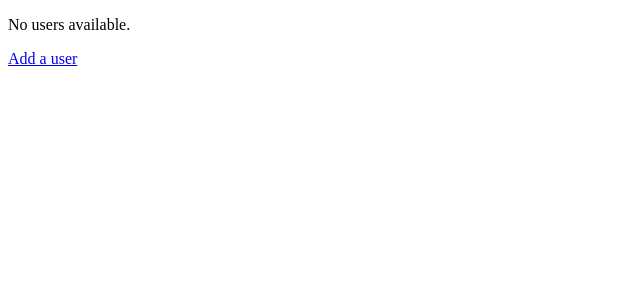
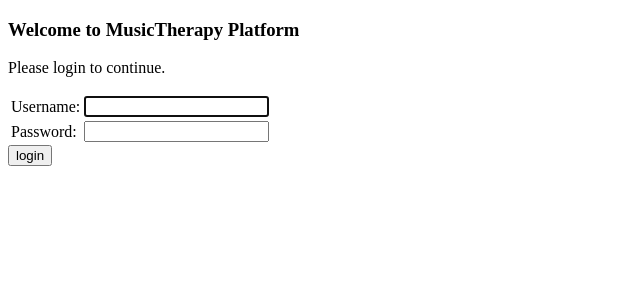
Before and after one commit to jordanbangia/music-therapy, a Django app: page /musictherapy/ in a window 1280 px wide. Shown: the top 300 px of the page, without its empty margins (0-640 px from the left). Run offline with Django 3.2, Linux system fonts and the light colour scheme; some libraries are stand-ins or nearby versions.

Commit message:
Added login and logout capabilties

```diff
--- a/hellodjango/static/dummy.txt
+++ /dev/null
@@ -1 +0,0 @@
-dummy
--- a/musictherapy/templates/musictherapy/detail.html
+++ b/musictherapy/templates/musictherapy/detail.html
@@ -61,6 +61,7 @@
                 <li><a data-toggle="tab" href="#cognitiveskills">Cognitive and Memory Skills</a></li>
                 <li><a data-toggle="tab" href="#socialskills">Social Skills</a></li>
                 <li><a data-toggle="tab" href="#musicskills">Music Skills</a></li>
+                <li><a class="btn" href="/musictherapy/logout">Logout</a></li>
             </ul>
 
             <div class="tab-content forms-wrapper">
--- a/musictherapy/templates/musictherapy/index.html
+++ b/musictherapy/templates/musictherapy/index.html
@@ -10,39 +10,9 @@
 </head>
 
 <body>
-{% if user_info_list %}
-<table id="userTable" class="tablesorter">
-    <thead>
-    <tr>
-        <th>Name</th>
-        <th>Location</th>
-        <th></th>
-    </tr>
-    </thead>
-    <tbody>
-    {% for user in user_info_list %}
-    <tr>
-        <td><a href="{% url 'musictherapy:user_detail' user.id %}"> {{user.name}}</a></td>
-        <td>{{user.location}}</td>
-        <td><a href="{% url 'musictherapy:delete_user' user.id %}">Delete</a></td>
-    </tr>
-    {% endfor %}
-    </tbody>
-</table>
-{% else %}
-<p> No users available. </p>
-{% endif %}
+<h3>Welcome to MusicTherapy Platform</h3>
 
-<a class="btn btn-info pull-right" href="new/">Add a user</a>
-
-
-<script type="text/javascript">
-			$(document).ready(function()
-			{
-				$("#myTable").tablesorter();
-			});
-
-</script>
+{% include "musictherapy/login.html" with summary=summary.motor type="Motor" pre="motor"%}
 
 </body>
 
--- /dev/null
+++ b/musictherapy/templates/musictherapy/login.html
@@ -0,0 +1,28 @@
+{% block content %}
+{% if form.errors %}
+<p>Your username and password didn't match.  Please try again.</p>
+{% endif %}
+
+<p>Please login to continue.</p>
+
+<form method="post" action="/musictherapy/login/">
+{% csrf_token %}
+<table>
+<tr>
+    <td>{{ form.username.label_tag }}</td>
+    <td>{{ form.username }}</td>
+</tr>
+<tr>
+    <td>{{ form.password.label_tag }}</td>
+    <td>{{ form.password }}</td>
+</tr>
+</table>
+
+<input type="submit" value="login" />
+<input type="hidden" name="next" value="{{ next }}" />
+</form>
+
+{# Assumes you setup the password_reset view in your URLconf #}
+<!--<p><a href="">Lost password?</a></p>-->
+
+{% endblock %}
--- a/musictherapy/urls.py
+++ b/musictherapy/urls.py
@@ -1,8 +1,11 @@
 from django.conf.urls import url
-from . import views
+
+from musictherapy import views
+import django.contrib.auth.views as auth
 
 urlpatterns = [
     url(r'^$', views.index, name='index'),
+    url(r'^patients/$', views.patients, name='list'),
     url(r'^(?P<user_id>[0-9]+)/$', views.user_detail, name='user_detail'),
     url(r'^(?P<user_id>[0-9]+)/submit_userinfo/$', views.save_basic_info, name='save_userinfo'),
     url(r'^(?P<user_id>[0-9]+)/submit_musicpref/$', views.save_music_pref, name='save_musicpref'),
@@ -34,5 +37,5 @@ urlpatterns = [
     url(r'^(?P<user_id>[0-9]+)/submit_goals/$', views.save_user_goals, name="save_goals"),
     url(r'^new/$', views.create_user, name='create_user'),
     url(r'^new/submit_userinfo/$', views.save_new_basic, name='new_userinfo'),
-
-]
+    url(r'^login/$', auth.login, {'template_name': 'musictherapy/index.html'}),
+    url(r'^logout/$', auth.logout, {'next_page': '/musictherapy'})]
--- a/musictherapy/views.py
+++ b/musictherapy/views.py
@@ -1,13 +1,15 @@
 from collections import namedtuple
 
+import django.contrib.auth.views as auth
+from django.contrib.auth.forms import AuthenticationForm
 import pygal
 from annoying.functions import get_object_or_None
+from django.contrib.auth.decorators import login_required
 from django.http import HttpResponse
 from django.shortcuts import render, get_object_or_404, redirect
 
-from .forms import *
-from .models import *
-from .goals import Goals
+from musictherapy.forms import *
+from musictherapy.models import *
 
 
 SkillsData = namedtuple('SkillsData', ['chart', 'fields', 'assessments', 'assess_form', 'update_form', 'has_goals', 'goals_data'])
@@ -15,13 +17,29 @@ SummaryData = namedtuple('SummaryData', ['com', 'pss', 'motor', 'cog', 'social',
 
 
 def index(request):
+    if request.user.is_authenticated():
+        return redirect('/musictherapy/patients')
+    else:
+        return render(request, 'musictherapy/index.html', {
+            'form': AuthenticationForm(request=request),
+            'next': '/musictherapy/patients'
+        })
+
+
+def login(request):
+    return auth.login(request)
+
+
+@login_required(login_url='/musictherapy/login')
+def patients(request):
     user_info_list = UserInfo.objects.all()
     context = {
         'user_info_list': user_info_list,
     }
-    return render(request, 'musictherapy/index.html', context)
+    return render(request, 'musictherapy/patients.html', context)
 
 
+@login_required(login_url='/musictherapy/login')
 def user_detail(request, user_id):
     user = get_object_or_404(UserInfo, pk=user_id)
     user_form = UserInfoForm(instance=user)
@@ -106,6 +124,7 @@ def user_detail(request, user_id):
     })
 
 
+@login_required(login_url='/musictherapy/login')
 def save_basic_info(request, user_id):
     user = get_object_or_404(UserInfo, pk=user_id)
     if request.method == 'POST':
@@ -115,6 +134,7 @@ def save_basic_info(request, user_id):
             return redirect('/musictherapy/' + user_id)
 
 
+@login_required(login_url='/musictherapy/login')
 def save_music_pref(request, user_id):
     musicpref = get_object_or_None(MusicalPreference, pk=user_id)
     if request.method == 'POST':
@@ -128,66 +148,79 @@ def save_music_pref(request, user_id):
             return redirect('/musictherapy/' + user_id)
 
 
+@login_required(login_url='/musictherapy/login')
 def save_com_assess(request, user_id):
     if request.method == 'POST':
         return save_assess_form(CommunicationAssessmentForm(request.POST), user_id)
 
 
+@login_required(login_url='/musictherapy/login')
 def save_com_goals(request, user_id):
     if request.method == 'POST':
         return save_skills_form(CommunicationSkillsForm(request.POST), user_id)
 
 
+@login_required(login_url='/musictherapy/login')
 def save_pss_assess(request, user_id):
     if request.method == 'POST':
         return save_assess_form(PsychoSocialSkillsAssessmentForm(request.POST), user_id)
 
 
+@login_required(login_url='/musictherapy/login')
 def save_pss_goals(request, user_id):
     if request.method == 'POST':
         return save_skills_form(PsychoSocialSkillsForm(request.POST), user_id)
 
 
+@login_required(login_url='/musictherapy/login')
 def save_motor_assess(request, user_id):
     if request.method == 'POST':
         return save_assess_form(MotorSkillsAssessmentForm(request.POST), user_id)
 
 
+@login_required(login_url='/musictherapy/login')
 def save_motor_goals(request, user_id):
     if request.method == 'POST':
         return save_skills_form(MotorSkillsForm(request.POST), user_id)
 
 
+@login_required(login_url='/musictherapy/login')
 def save_cog_assess(request, user_id):
     if request.method == 'POST':
         return save_assess_form(CognitiveSkillsAssessmentForm(request.POST), user_id)
 
 
+@login_required(login_url='/musictherapy/login')
 def save_cog_goals(request, user_id):
     if request.method == 'POST':
         return save_skills_form(CognitiveSkillsForm(request.POST), user_id)
 
 
+@login_required(login_url='/musictherapy/login')
 def save_social_assess(request, user_id):
     if request.method == 'POST':
         return save_assess_form(SocialSkillsAssessmentForm(request.POST), user_id)
 
 
+@login_required(login_url='/musictherapy/login')
 def save_social_goals(request, user_id):
     if request.method == 'POST':
         return save_skills_form(SocialSkillsForm(request.POST), user_id)
 
 
+@login_required(login_url='/musictherapy/login')
 def save_music_goals(request, user_id):
     if request.method == 'POST':
         return save_skills_form(MusicSkillsForm(request.POST), user_id)
 
 
+@login_required(login_url='/musictherapy/login')
 def save_music_assess(request, user_id):
     if request.method == 'POST':
         return save_assess_form(MusicSkillsAssessmentForm(request.POST), user_id)
 
 
+@login_required(login_url='/musictherapy/login')
 def save_skills_form(form, user_id):
     if form.is_valid():
         update = form.save(commit=False)
@@ -196,6 +229,7 @@ def save_skills_form(form, user_id):
         return redirect('/musictherapy/' + user_id)
 
 
+@login_required(login_url='/musictherapy/login')
 def save_assess_form(form, user_id):
     if form.is_valid():
         update = form.save(commit=False)
@@ -205,6 +239,7 @@ def save_assess_form(form, user_id):
         return redirect('/musictherapy/' + user_id)
 
 
+@login_required(login_url='/musictherapy/login')
 def create_user(request):
     user_form = UserInfoForm()
     return render(request, 'musictherapy/detail.html', {
@@ -213,6 +248,7 @@ def create_user(request):
     })
 
 
+@login_required(login_url='/musictherapy/login')
 def save_new_basic(request):
     if request.method == 'POST':
         user_form = UserInfoForm(request.POST)
@@ -226,12 +262,14 @@ def save_new_basic(request):
             return HttpResponse(404)
 
 
+@login_required(login_url='/musictherapy/login')
 def delete_user(request, user_id):
     user = get_object_or_404(UserInfo, pk=user_id)
     user.delete()
     return redirect('/musictherapy/')
 
 
+@login_required(login_url='/musictherapy/login')
 def save_user_goals(request, user_id):
     user = get_object_or_404(UserInfo, pk=user_id)
     if request.method == 'POST':
```
Also changed, not shown: musictherapy/templates/musictherapy/patients.html (added, +50 -0 lines), hellodjango/settings.py (line endings or trailing spaces).
